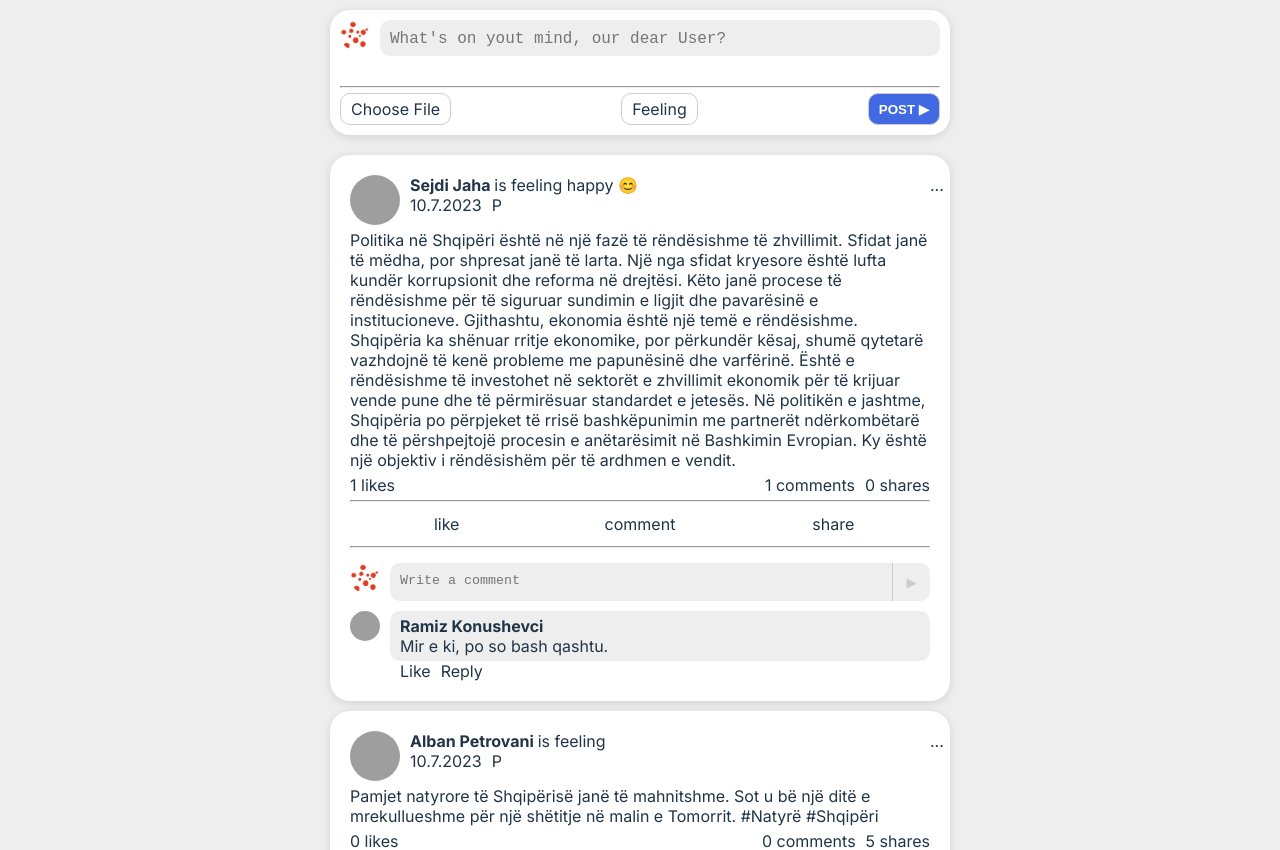
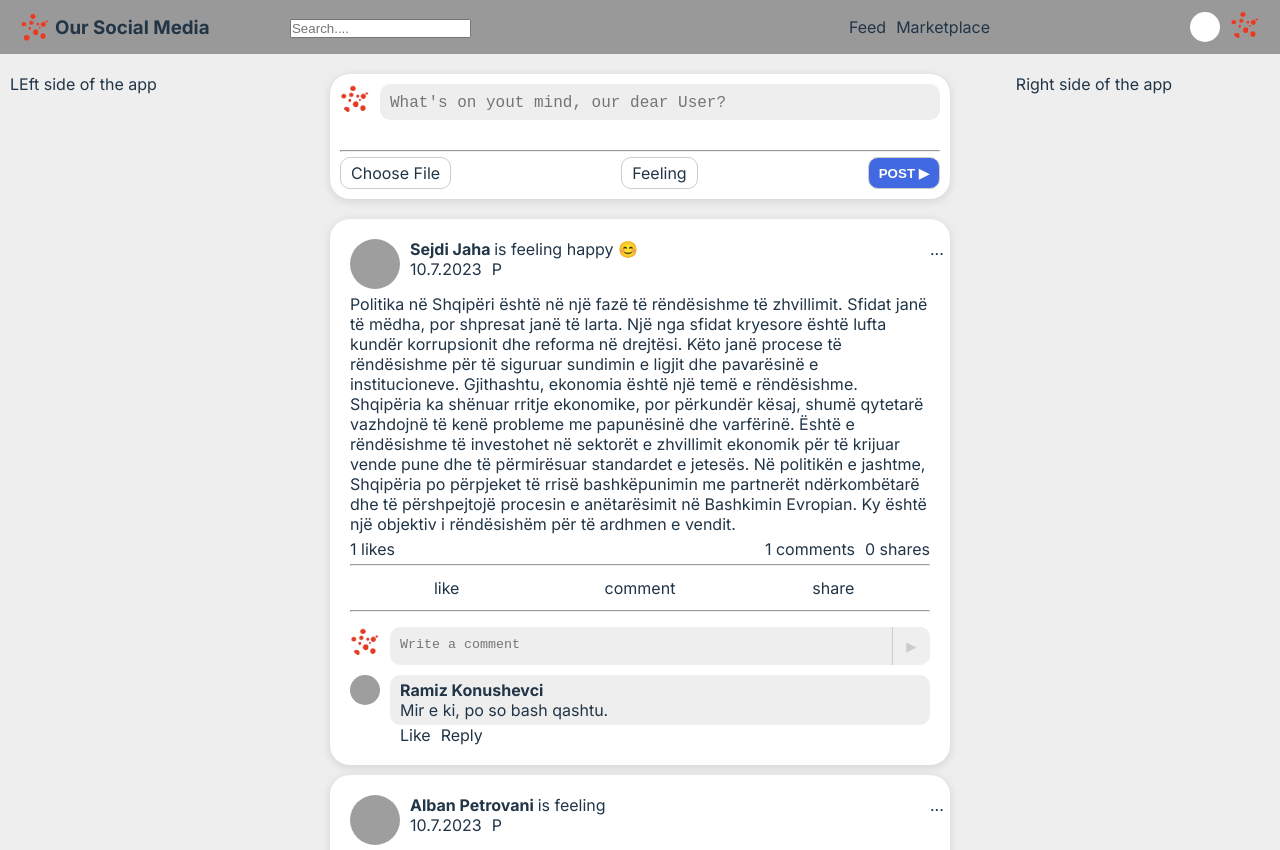
Before and after one commit to teutakk/SocialMediaFrontend, a React (Create React App) app: page /posts in a window 1280 px wide. Shown: the top 850 px of the page. Built offline with nearby package versions, Linux system fonts and the light colour scheme; grey boxes are pictures that could not be loaded; a web font is replaced by a local one.

Commit message:
feature/ layout of app is resposible and will show the corrent componets in specified routes. No styling is added just the basics. Added media queris, mobile first

```diff
--- a/src/App.css
+++ b/src/App.css
@@ -1,6 +1,5 @@
 .App {
   width: 100%;
-  padding: 10px;
   background-color: #eee;
 }
 
--- a/src/AppRoutes.js
+++ b/src/AppRoutes.js
@@ -5,14 +5,17 @@ import Login from "./pages/Login";
 import Posts from "./pages/Posts";
 import FriendShip from "./pages/FriendShip";
 import RequireAuth from "./components/RequireAuth";
+import Layout from "./layout/Layout";
 
 const AppRoutes = () => (
   <Routes>
     <Route path="/register" element={<Register />} />
     <Route path="/login" element={<Login />} />
-    {/* <Route path="/posts" element={<RequireAuth component={Posts} />} /> */}
-    <Route path="/posts" element={<Posts />} />
-    <Route path="/friends" element={<FriendShip />} />
+    <Route path="" element={<Layout />}>
+      {/* <Route path="/posts" element={<RequireAuth component={Posts} />} /> */}
+      <Route path="/posts" element={<Posts />} />
+      <Route path="/friends" element={<FriendShip />} />
+    </Route>
   </Routes>
 );
 
--- a/src/components/Navigation.js
+++ b/src/components/Navigation.js
@@ -1,17 +1,40 @@
 import React from "react";
-import { Link } from "react-router-dom";
-
+import { NavLink } from "react-router-dom";
+import classes from "./Navigation.module.css";
+import UserChip from "./UserChip";
+import logo from "../assets/images/starlabs.png";
 const Navigation = () => (
+  <section className={classes.Navigation}>
+    <div className={classes["navigation-left"]}>
+      <span>X</span>
+      <div className={classes.logo}>
+        <img src={logo} alt="lasjdlkasjd" />
+        <h3>Our Social Media</h3>
+      </div>
+    </div>
+    <div className={classes["navigation-main"]}>
+      <label htmlFor="Search...">
+        <input type="text" placeholder="Search...." id="searcg" name="search" />
+      </label>
       <nav>
         <ul>
           <li>
-        <Link to="/register">Register</Link>
+            <NavLink to="/posts">Feed</NavLink>
           </li>
           <li>
-        <Link to="/login">Login</Link>
+            <NavLink to="/login">Marketplace</NavLink>
           </li>
         </ul>
       </nav>
+    </div>
+
+    <div className={classes.user}>
+      <div className={classes["notifications-icon"]}>
+        <div className={classes.notifications}>Notification</div>
+      </div>
+      <UserChip url={logo} />
+    </div>
+  </section>
 );
 
 export default Navigation;
--- /dev/null
+++ b/src/components/Navigation.module.css
@@ -0,0 +1,95 @@
+.Navigation {
+  display: grid;
+  position: relative;
+  gap: 20px;
+  grid-template-columns: 1fr 2.8fr 1fr;
+  padding: 10px 20px;
+  background-color: var(--color-grey-dark-3);
+  position: sticky;
+  top: 0;
+  z-index: 20;
+}
+
+.Navigation span {
+  width: 30px;
+  display: block;
+  background-color: red;
+  display: flex;
+  align-items: center;
+  justify-content: center;
+  aspect-ratio: 1/1;
+}
+.navigation-main {
+  display: flex;
+  gap: 20px;
+  justify-content: space-between;
+  align-items: center;
+}
+
+.navigation-left .logo {
+  display: none;
+}
+
+.navigation-main nav {
+  position: absolute;
+  top: 0;
+  left: -100%;
+}
+
+.navigation-main ul {
+  list-style: none;
+  display: flex;
+  gap: 10px;
+}
+
+.user {
+  display: flex;
+  gap: 10px;
+  align-items: center;
+  justify-content: flex-end;
+}
+
+.notifications-icon {
+  position: relative;
+  width: 30px;
+  aspect-ratio: 1/1;
+  background-color: white;
+  border-radius: 99999px;
+  border: none;
+}
+
+.notifications {
+  position: absolute;
+  top: 0;
+  left: 0;
+  display: none;
+  height: 30vh;
+  width: 20vw;
+}
+
+@media (min-width: 767px) {
+  .Navigation nav {
+    position: unset;
+  }
+
+  .navigation-left span {
+    display: none;
+  }
+
+  .navigation-left {
+    display: flex;
+    width: 100%;
+  }
+
+  .navigation-left .logo {
+    display: flex;
+    width: 100%;
+    gap: 2%;
+    align-items: center;
+  }
+
+  .navigation-left img {
+    width: 30px;
+    aspect-ratio: 1/1;
+  }
+}
--- a/src/components/posts/PostContent.module.css
+++ b/src/components/posts/PostContent.module.css
@@ -1,15 +1,9 @@
-.ContentHolder {
-}
-
 .ContentHolder p {
   display: -webkit-box;
   overflow: hidden;
   text-overflow: ellipsis;
   line-clamp: 4;
   white-space: normal;
-}
-
-.ImageHolder {
 }
 
 .PostData {
--- a/src/components/posts/SinglePost.module.css
+++ b/src/components/posts/SinglePost.module.css
@@ -4,7 +4,7 @@
   flex-direction: column;
   padding: 20px;
   border-radius: 20px;
-  min-width: 200px;
+  /* min-width: 200px; */
   background-color: white;
   box-shadow: rgba(99, 99, 99, 0.2) 0px 2px 8px 0px;
 }
--- a/src/index.css
+++ b/src/index.css
@@ -47,3 +47,12 @@ body {
     color: var(--color-grey-light-1);
   }
 }
+
+a,
+a.active,
+a:focus,
+a:visited,
+a:active {
+  text-decoration: none;
+  color: inherit;
+}
--- a/src/layout/Layout.js
+++ b/src/layout/Layout.js
@@ -1,7 +1,18 @@
 import React from "react";
-
+import classes from "./Layout.module.css";
+import Navigation from "../components/Navigation";
+import { Outlet } from "react-router";
 const Layout = () => {
-  return <div>Layout</div>;
+  return (
+    <div className={classes.Layout}>
+      <Navigation />
+      <main className={classes.main}>
+        <aside className={classes.left}>LEft side of the app</aside>
+        <Outlet />
+        <aside className={classes.right}>Right side of the app</aside>
+      </main>
+    </div>
+  );
 };
 
 export default Layout;
--- /dev/null
+++ b/src/layout/Layout.module.css
@@ -0,0 +1,36 @@
+.Layout {
+  display: flex;
+  flex-direction: column;
+  width: 100%;
+  gap: 20px;
+}
+.main {
+  display: flex;
+  flex-direction: column;
+  padding: 10px;
+  padding-top: 0;
+}
+
+.left {
+  display: none;
+}
+
+.right {
+  display: none;
+}
+
+@media (min-width: 767px) {
+  .main {
+    display: grid;
+    grid-template-columns: 1fr 2.8fr 1fr;
+    gap: 20px;
+  }
+
+  .left {
+    display: flex;
+  }
+
+  .right {
+    display: flex;
+  }
+}
--- a/src/pages/Posts.module.css
+++ b/src/pages/Posts.module.css
@@ -7,5 +7,6 @@
 
 .Posts {
   max-width: 620px;
+  width: 100%;
   margin: 0 auto;
 }
```
Lines whose indentation alone changed are shown as unchanged.
